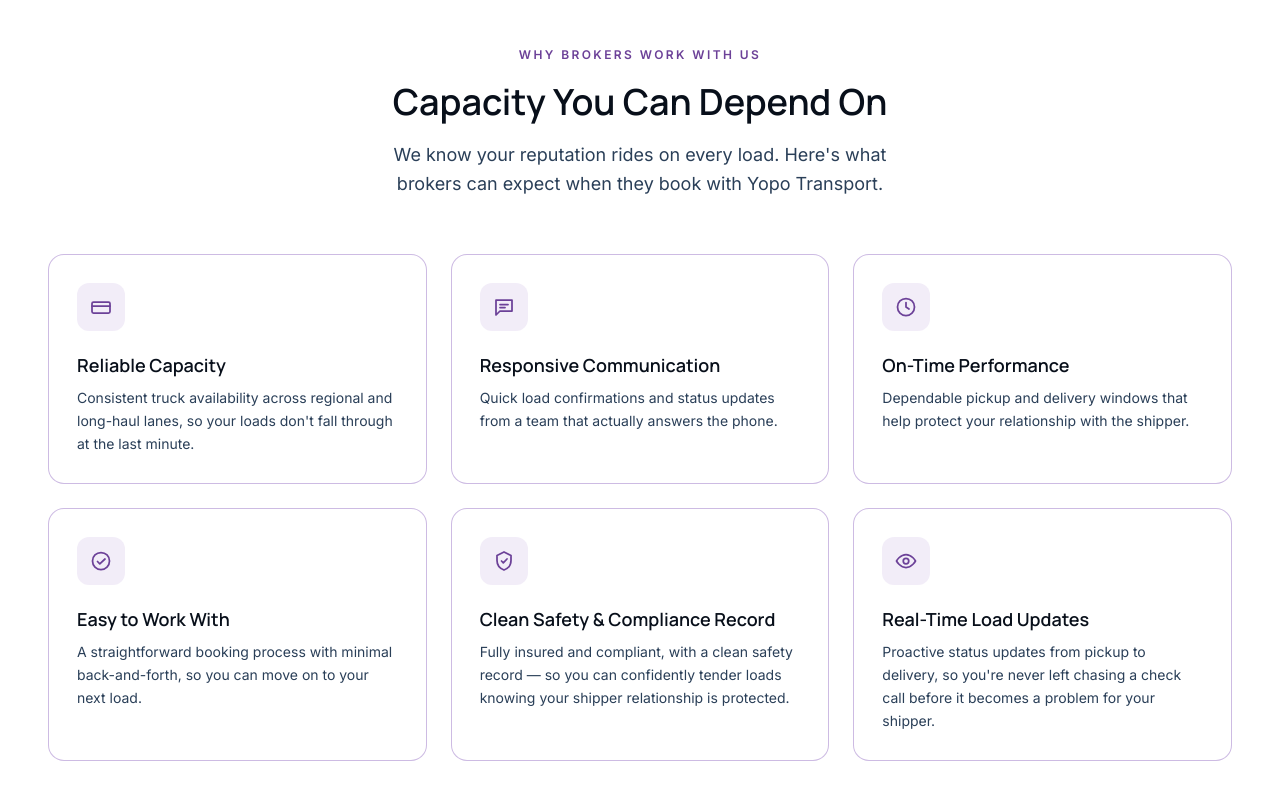
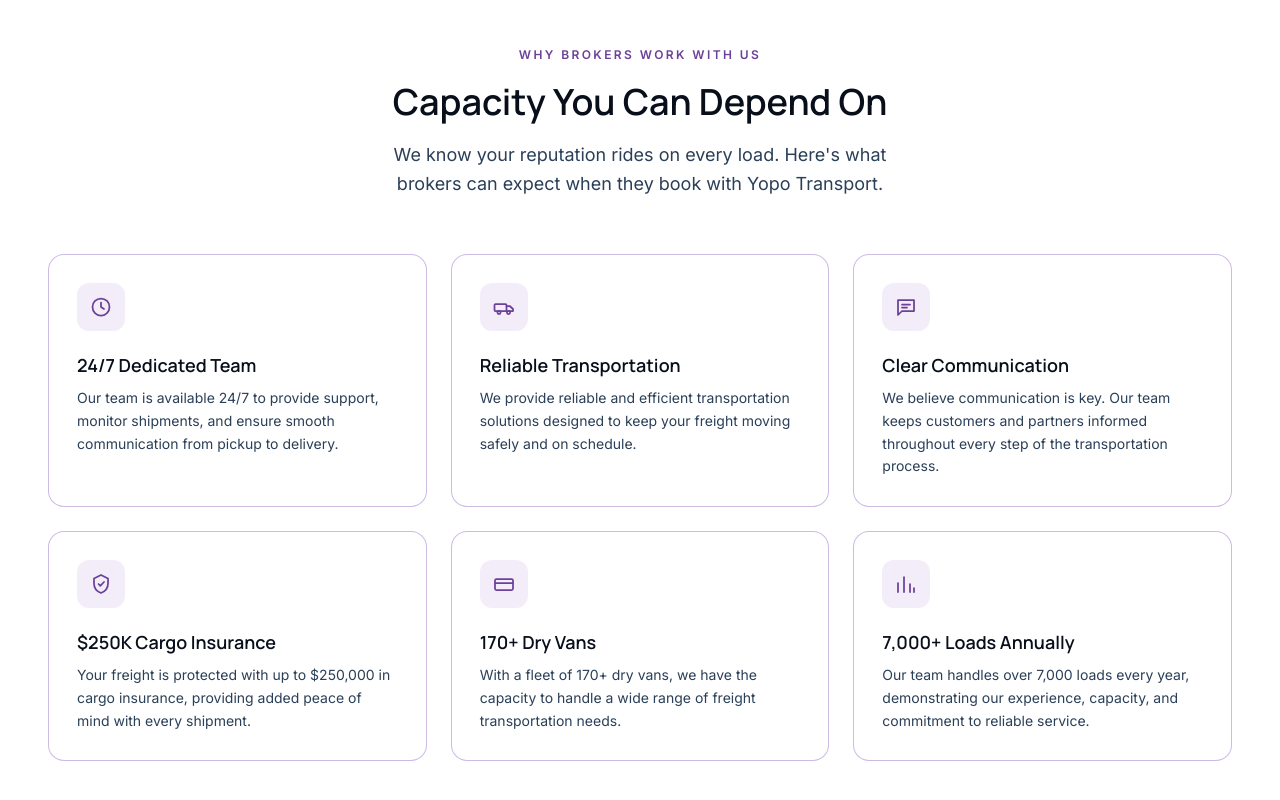
Before and after one commit to denitrajkov/yopo-transport, a Next.js app: page /for-brokers in a window 1280 px wide. Shown: the part 584-1384 px from the top of the page. Built offline with nearby package versions, Linux system fonts and the light colour scheme.

Commit message:
brokers change page

```diff
--- a/src/app/(site)/for-brokers/page.tsx
+++ b/src/app/(site)/for-brokers/page.tsx
@@ -28,20 +28,33 @@ type Reason = {
 
 const reasons: Reason[] = [
   {
-    title: "Reliable Capacity",
+    title: "24/7 Dedicated Team",
     description:
-      "Consistent truck availability across regional and long-haul lanes, so your loads don't fall through at the last minute.",
+      "Our team is available 24/7 to provide support, monitor shipments, and ensure smooth communication from pickup to delivery.",
     icon: (
       <svg {...iconProps}>
-        <rect x="3" y="7" width="18" height="11" rx="1.5" />
-        <path strokeLinecap="round" d="M3 11h18" />
+        <circle cx="12" cy="12" r="8.5" />
+        <path strokeLinecap="round" strokeLinejoin="round" d="M12 7.5V12l3 2" />
       </svg>
     ),
   },
   {
-    title: "Responsive Communication",
+    title: "Reliable Transportation",
     description:
-      "Quick load confirmations and status updates from a team that actually answers the phone.",
+      "We provide reliable and efficient transportation solutions designed to keep your freight moving safely and on schedule.",
+    icon: (
+      <svg {...iconProps}>
+        <rect x="2.5" y="9" width="12" height="7" rx="1" />
+        <path strokeLinecap="round" strokeLinejoin="round" d="M14.5 11h3.2l3.3 3v2h-6.5" />
+        <circle cx="7" cy="17.5" r="1.6" />
+        <circle cx="16.5" cy="17.5" r="1.6" />
+      </svg>
+    ),
+  },
+  {
+    title: "Clear Communication",
+    description:
+      "We believe communication is key. Our team keeps customers and partners informed throughout every step of the transportation process.",
     icon: (
       <svg {...iconProps}>
         <path
@@ -54,35 +67,9 @@ const reasons: Reason[] = [
     ),
   },
   {
-    title: "On-Time Performance",
+    title: "$250K Cargo Insurance",
     description:
-      "Dependable pickup and delivery windows that help protect your relationship with the shipper.",
-    icon: (
-      <svg {...iconProps}>
-        <circle cx="12" cy="12" r="8.5" />
-        <path strokeLinecap="round" strokeLinejoin="round" d="M12 7.5V12l3 2" />
-      </svg>
-    ),
-  },
-  {
-    title: "Easy to Work With",
-    description:
-      "A straightforward booking process with minimal back-and-forth, so you can move on to your next load.",
-    icon: (
-      <svg {...iconProps}>
-        <circle cx="12" cy="12" r="8.5" />
-        <path
-          strokeLinecap="round"
-          strokeLinejoin="round"
-          d="M8.5 12.5l2.3 2.3L16 10"
-        />
-      </svg>
-    ),
-  },
-  {
-    title: "Clean Safety & Compliance Record",
-    description:
-      "Fully insured and compliant, with a clean safety record — so you can confidently tender loads knowing your shipper relationship is protected.",
+      "Your freight is protected with up to $250,000 in cargo insurance, providing added peace of mind with every shipment.",
     icon: (
       <svg {...iconProps}>
         <path
@@ -95,17 +82,23 @@ const reasons: Reason[] = [
     ),
   },
   {
-    title: "Real-Time Load Updates",
+    title: "170+ Dry Vans",
     description:
-      "Proactive status updates from pickup to delivery, so you're never left chasing a check call before it becomes a problem for your shipper.",
+      "With a fleet of 170+ dry vans, we have the capacity to handle a wide range of freight transportation needs.",
     icon: (
       <svg {...iconProps}>
-        <path
-          strokeLinecap="round"
-          strokeLinejoin="round"
-          d="M2.5 12S6 5.5 12 5.5 21.5 12 21.5 12 18 18.5 12 18.5 2.5 12 2.5 12z"
-        />
-        <circle cx="12" cy="12" r="2.75" />
+        <rect x="3" y="7" width="18" height="11" rx="1.5" />
+        <path strokeLinecap="round" d="M3 11h18" />
+      </svg>
+    ),
+  },
+  {
+    title: "7,000+ Loads Annually",
+    description:
+      "Our team handles over 7,000 loads every year, demonstrating our experience, capacity, and commitment to reliable service.",
+    icon: (
+      <svg {...iconProps}>
+        <path strokeLinecap="round" strokeLinejoin="round" d="M4 20V11M10 20V5M16 20v-8M20 20v-4" />
       </svg>
     ),
   },
```
